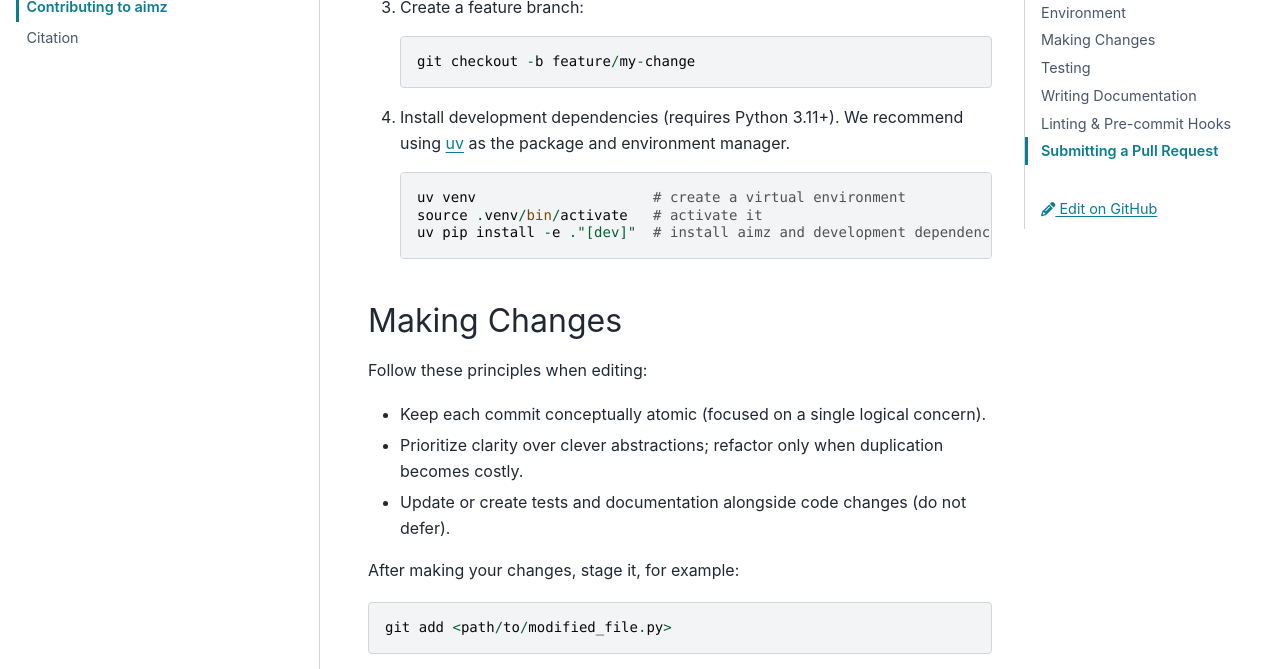
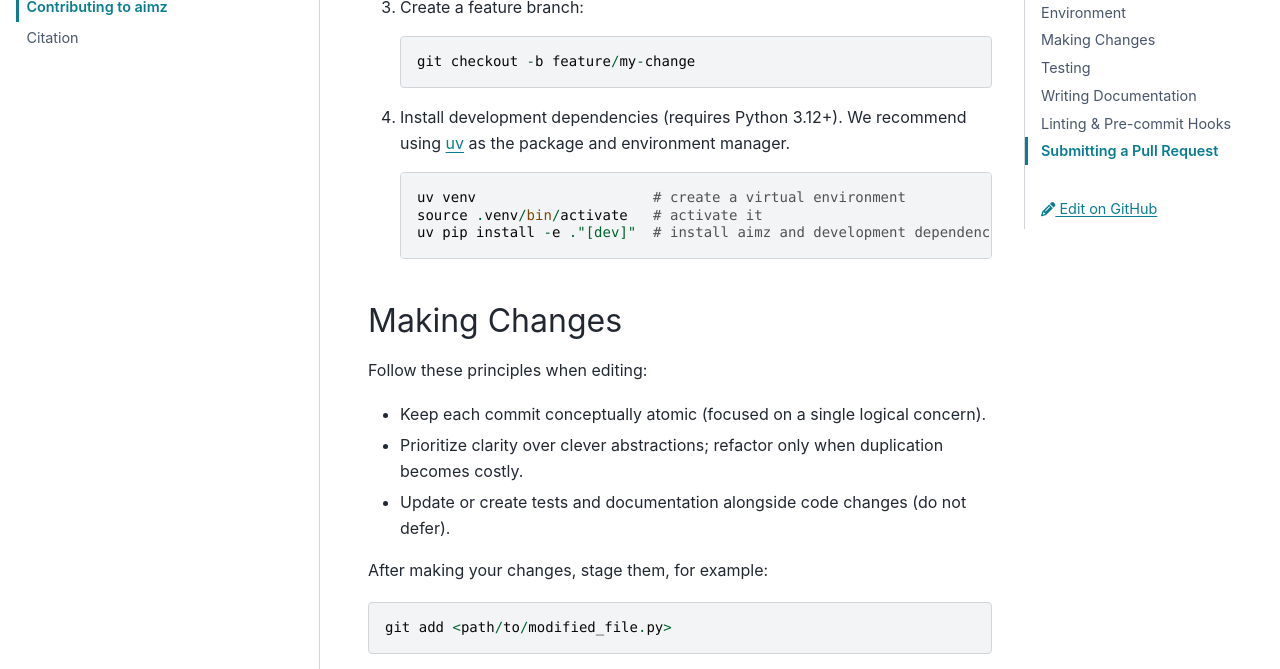
Before and after one commit to markean/aimz, a Sphinx documentation site: the page built from docs/source/development/contributing.rst, in a window 1280 px wide and 900 px high, scrolled down 485 px. Shown: the part 153-822 px from the top of the window. Built offline with Sphinx 7.4.7 and the PyData theme 0.15.4, drawn with Linux system fonts in a browser that asks for light colours.

Commit message:
Update the stale local-latent note in the intervention guide and fix typos and data loader wording in docstrings and messages. Require Python 3.12 or later and drop Python 3.11 from CI, classifiers, and docs. Fix #346.

```diff
--- a/docs/source/development/contributing.rst
+++ b/docs/source/development/contributing.rst
@@ -20,7 +20,7 @@
 
     git checkout -b feature/my-change
 
-#. Install development dependencies (requires Python 3.11+).
+#. Install development dependencies (requires Python 3.12+).
    We recommend using `uv <https://docs.astral.sh/uv/>`_ as the package and environment manager. ::
 
     uv venv                     # create a virtual environment
@@ -36,7 +36,7 @@
 * Prioritize clarity over clever abstractions; refactor only when duplication becomes costly.
 * Update or create tests and documentation alongside code changes (do not defer).
 
-After making your changes, stage it, for example::
+After making your changes, stage them, for example::
 
     git add <path/to/modified_file.py>
 
--- a/docs/source/user_guide/installation.rst
+++ b/docs/source/user_guide/installation.rst
@@ -1,7 +1,7 @@
 Installation
 ============
 
-aimz requires **Python 3.11 or higher** and is available via `PyPI <https://pypi.org/project/aimz/>`_ and `conda-forge <https://anaconda.org/conda-forge/aimz>`_.
+aimz requires **Python 3.12 or higher** and is available via `PyPI <https://pypi.org/project/aimz/>`_ and `conda-forge <https://anaconda.org/conda-forge/aimz>`_.
 
 
 Quick Install
--- a/docs/source/user_guide/intervention.rst
+++ b/docs/source/user_guide/intervention.rst
@@ -214,8 +214,8 @@
 
 .. note::
 
-    This model contains a local latent variable, which requires :meth:`~aimz.ImpactModel.predict_on_batch` here.
-    Prefer :meth:`~aimz.ImpactModel.predict` whenever it is compatible with the model.
+    The example uses :meth:`~aimz.ImpactModel.predict_on_batch` for brevity.
+    :meth:`~aimz.ImpactModel.predict` also handles this model's local latent variable: with the default ``batch_size`` on a single device it processes the whole input as one batch, and otherwise it warns and reruns under ``shard_axis="draw"``.
     See :ref:`model compatibility <faq-model-compatibility>` for details.
 
 Comparing these two distributions allows us to estimate the effect of ``Z`` on ``Y``, adjusted for the influence of ``C``.
```
Also changed, not shown: CHANGELOG.md (+1 -0 lines), README.md (+1 -1 lines), pyproject.toml (+5 -6 lines), 5 other files.
